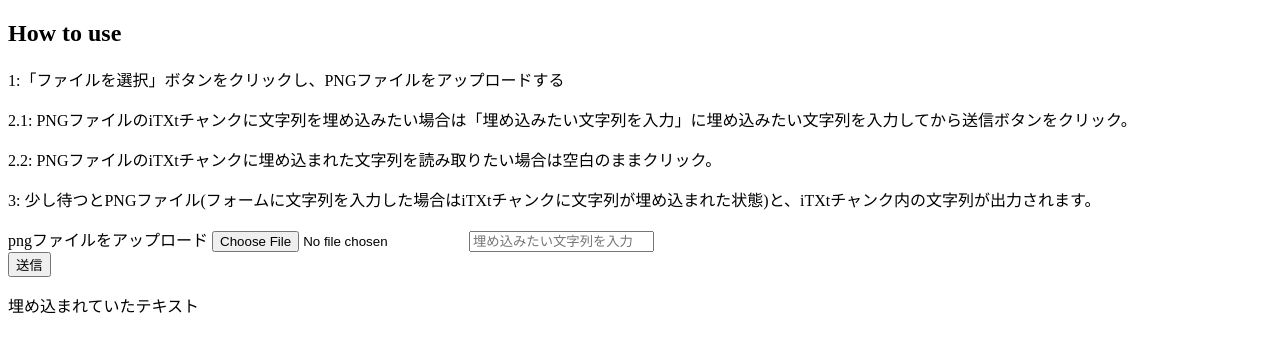
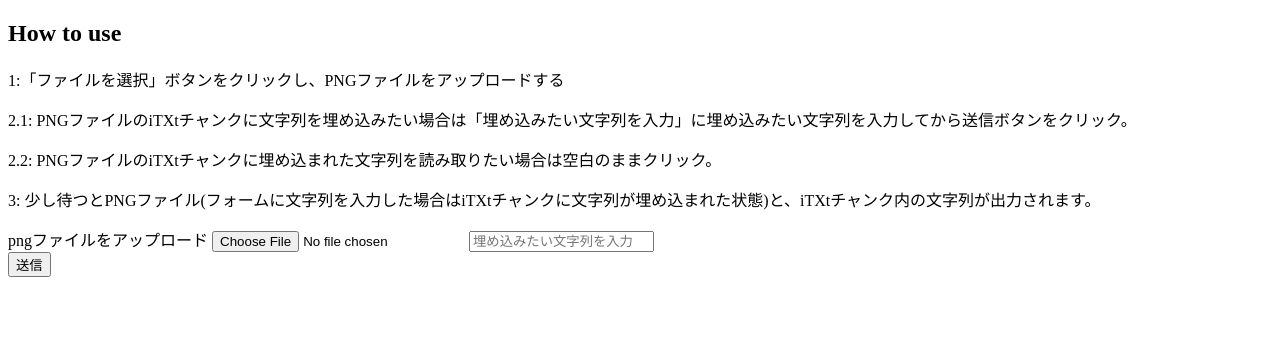
Before and after one commit to T4D4-IU/png-meta-rw, a SvelteKit app in the folder png-metadata-rw/: page / in a window 1280 px wide. Shown: the top 352 px of the page. Built offline with nearby package versions, Linux system fonts and the light colour scheme.

Commit message:
update +page.svelte chache data from backend and display them

```diff
--- a/png-metadata-rw/src/routes/+page.svelte
+++ b/png-metadata-rw/src/routes/+page.svelte
@@ -1,7 +1,7 @@
 <script lang="ts">
-import { enhance } from "$app/forms";
-import { onMount } from "svelte";
+import type { PageData, ActionData } from './$types';
 
+export let form: ActionData;
 
 </script>
 
@@ -14,7 +14,7 @@ import { onMount } from "svelte";
         <p>2.2: PNGファイルのiTXtチャンクに埋め込まれた文字列を読み取りたい場合は空白のままクリック。</p>
         <p>3: 少し待つとPNGファイル(フォームに文字列を入力した場合はiTXtチャンクに文字列が埋め込まれた状態)と、iTXtチャンク内の文字列が出力されます。</p>
     </div>
-    <form method="post" use:enhance enctype="multipart/form-data">
+    <form method="post" enctype="multipart/form-data">
         <div class="group">
             <label for="file">pngファイルをアップロード</label>
             <input
@@ -33,7 +33,12 @@ import { onMount } from "svelte";
         </div>
         <button type="submit">送信</button>
     </form>
-    <div>
-        <p>埋め込まれていたテキスト</p>
-    </div>
+    {#if form?.success}
+        {#if form.embeddedText}
+            <p>埋め込まれていたテキスト：{form.embeddedText}</p>
+        {/if}
+        {#if form?.downloadLink}
+            <a href="{form.downloadLink}">Download</a>
+        {/if}
+    {/if}
 </div>
```
